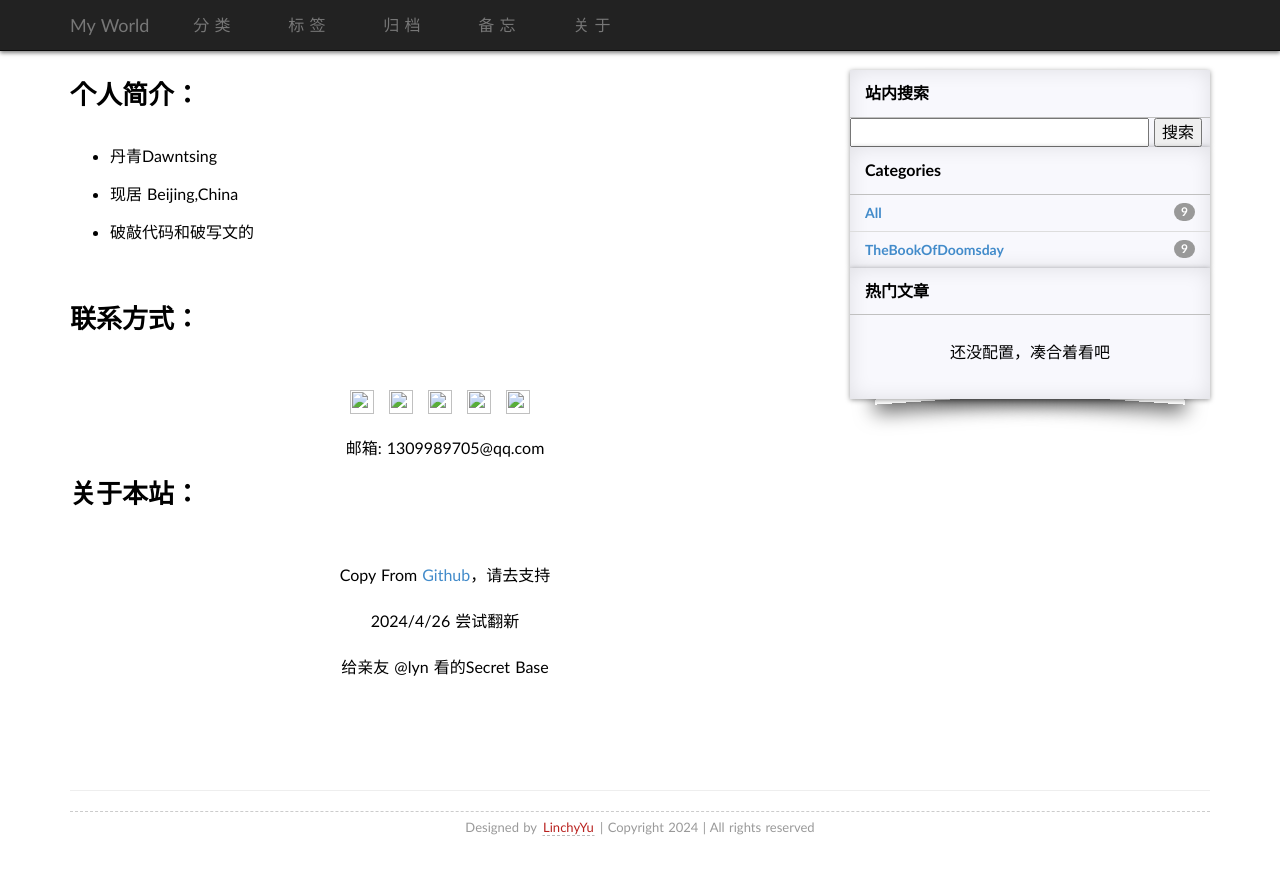
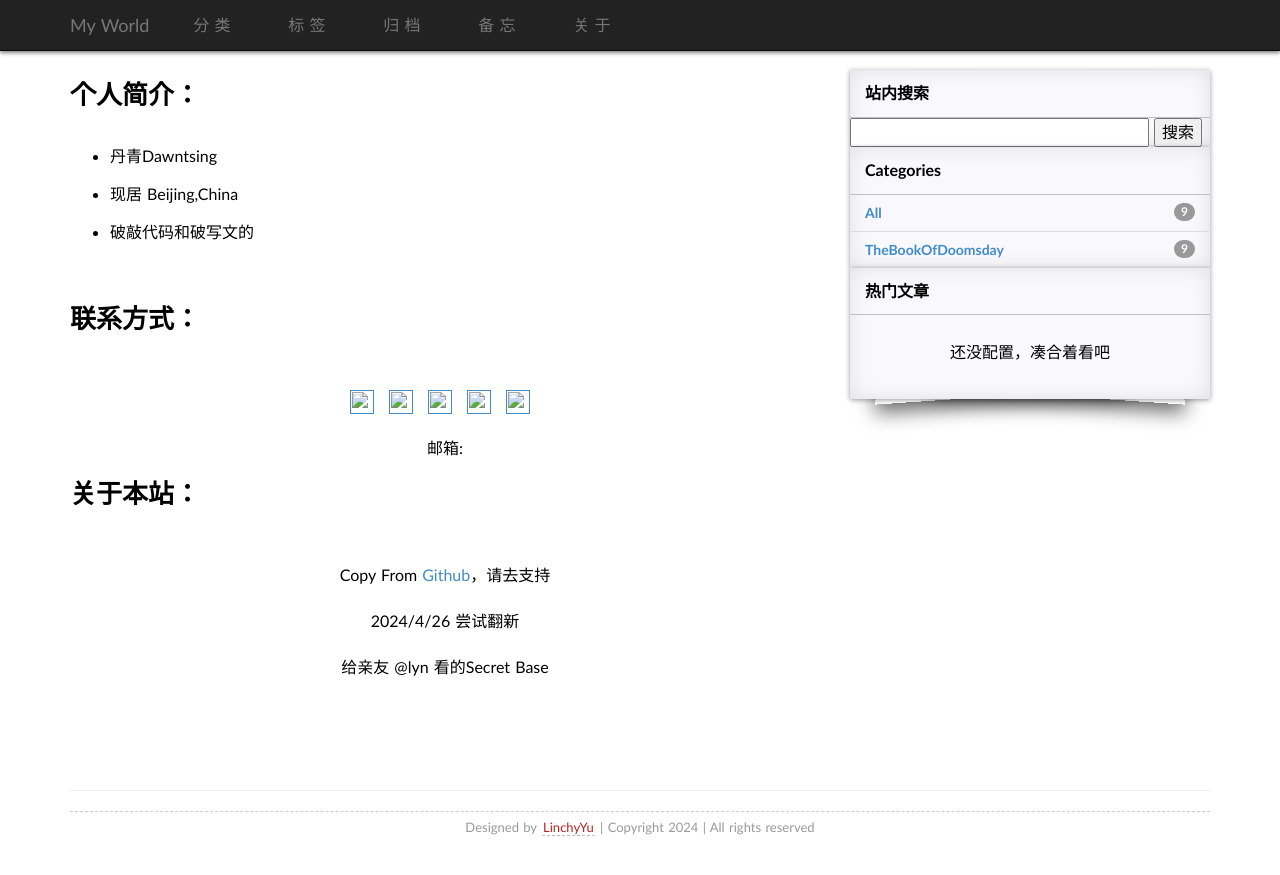
Before and after one commit to LinchyYu/LinchyYu.github.io, a Jekyll site: the page built from about.md, in a window 1280 px wide. Shown: the top 875 px of the page. Built offline with Jekyll 4.4.1, drawn with Linux system fonts in a browser that asks for light colours; some web fonts are replaced; comment, search, counter and statistics services are not loaded.

Commit message:
hide my info
2024/9/26

```diff
--- a/about.md
+++ b/about.md
@@ -18,18 +18,18 @@
 <p class="contact">
 <center>
 <br/>
- <a href="https://space.bilibili.com/499589452" title="Bilibili"><img src="https://www.bilibili.com/favicon.ico" width="24" height="24" style="margin-right:10px"></a>
+ <a href="" title="Bilibili"><img src="https://www.bilibili.com/favicon.ico" width="24" height="24" style="margin-right:10px"></a>
  <!-- B站联系方式 -->
- <a href="https://www.xiaohongshu.com/user/profile/62ea70e9000000001f0051d9" title="小红书"><img src="https://www.xiaohongshu.com/favicon.ico" width="24" height="24" style="margin-right:10px"></a>
+ <a href="" title="小红书"><img src="https://www.xiaohongshu.com/favicon.ico" width="24" height="24" style="margin-right:10px"></a>
  <!-- 小红书联系方式 -->
- <a href="https://weibo.com/u/7312721138" title="Weibo"><img src="http://weibo.com/favicon.ico" width="24" height="24" style="margin-right:10px"></a>
+ <a href="" title="Weibo"><img src="http://weibo.com/favicon.ico" width="24" height="24" style="margin-right:10px"></a>
  <!-- 微博联系方式 -->
- <a href="https://www.zhihu.com/people/zhu-qing-ben-xi" title="Zhihu"><img src="http://www.zhihu.com/favicon.ico" width="24" height="24" style="margin-right:10px"></a>
+ <a href="" title="Zhihu"><img src="http://www.zhihu.com/favicon.ico" width="24" height="24" style="margin-right:10px"></a>
  <!-- 知乎联系方式 -->
- <a href="https://github.com/LinchyYu" title="Github"><img src="http://www.github.com/favicon.ico" width="24" height="24" style="margin-right:10px"></a>
+ <a href="" title="Github"><img src="http://www.github.com/favicon.ico" width="24" height="24" style="margin-right:10px"></a>
  <!-- github联系方式 -->
 <br/><br/>
-邮箱: 1309989705@qq.com
+邮箱:
 <br/>
 </center>
 </p>
--- /dev/null
+++ b/srchtml/image/favicon_io/about.txt
@@ -0,0 +1,6 @@
+This favicon was generated using the following font:
+
+- Font Title: Abhaya Libre
+- Font Author: Copyright (c) 1996-2015 Pushpananda Ekanayake (pushpanandae@gmail.com) Copyright (c) 2015 Sol Matas (sol@sonnenshine.com.ar) Copyright (c) 2015 Mooniak (hello@mooniak.com)
+- Font Source: https://fonts.gstatic.com/s/abhayalibre/v17/e3tmeuGtX-Co5MNzeAOqinEge0PWovdU4w.ttf
+- Font License: SIL Open Font License, 1.1 (http://scripts.sil.org/OFL))
```
Also changed, not shown: srchtml/image/favicon_io/android-chrome-192x192.png (added), srchtml/image/favicon_io/android-chrome-512x512.png (added), srchtml/image/favicon_io/apple-touch-icon.png (added), srchtml/image/favicon_io/favicon-16x16.png (added), srchtml/image/favicon_io/favicon-32x32.png (added), srchtml/image/favicon_io/favicon.ico (added), srchtml/image/favicon_io/site.webmanifest (added).
